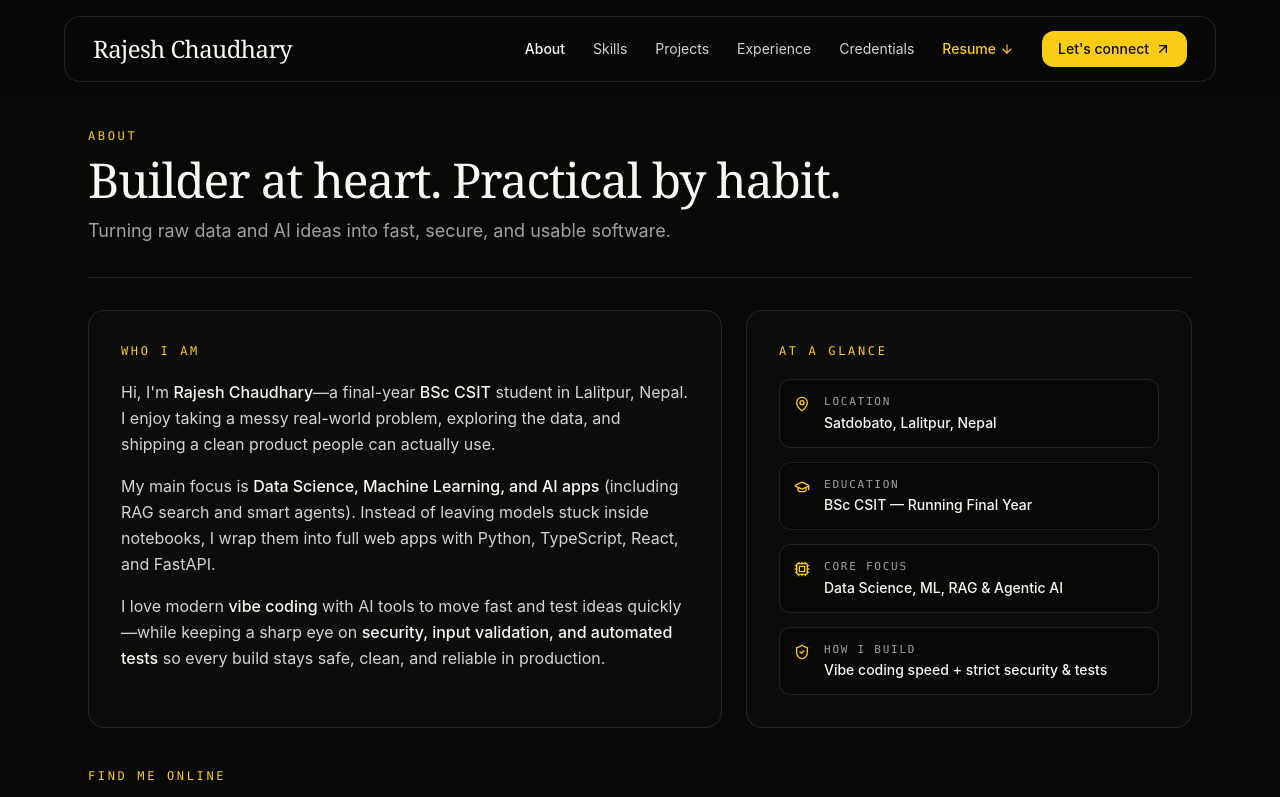
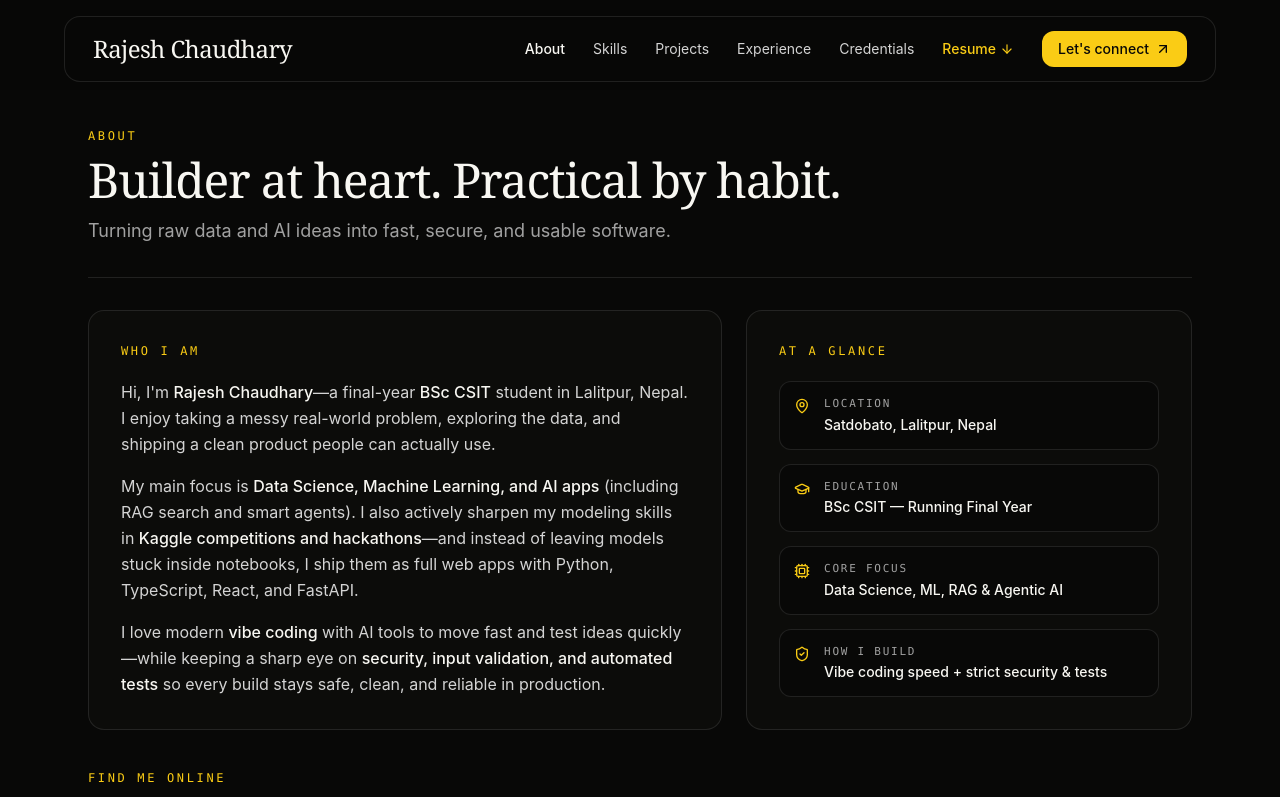
Before and after one commit to rajeshchauhdary/Portfolio, a React (Vite) app: page /about in a window 1280 px wide. Shown: the top 797 px of the page. Built offline with nearby package versions, Linux system fonts and the light colour scheme.

Commit message:
content: highlight Kaggle competitions and hackathons in About bio

```diff
--- a/src/pages/About.jsx
+++ b/src/pages/About.jsx
@@ -108,7 +108,7 @@ export default function About() {
           </p>
 
           <p>
-            My main focus is <span className="text-[#F8F7F2] font-medium">Data Science, Machine Learning, and AI apps</span> (including RAG search and smart agents). Instead of leaving models stuck inside notebooks, I wrap them into full web apps with Python, TypeScript, React, and FastAPI.
+            My main focus is <span className="text-[#F8F7F2] font-medium">Data Science, Machine Learning, and AI apps</span> (including RAG search and smart agents). I also actively sharpen my modeling skills in <span className="text-[#F8F7F2] font-medium">Kaggle competitions and hackathons</span>—and instead of leaving models stuck inside notebooks, I ship them as full web apps with Python, TypeScript, React, and FastAPI.
           </p>
 
           <p>
```
